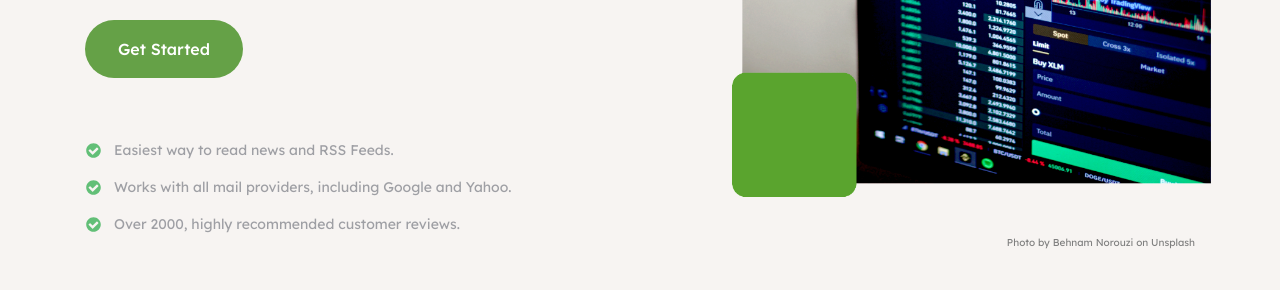
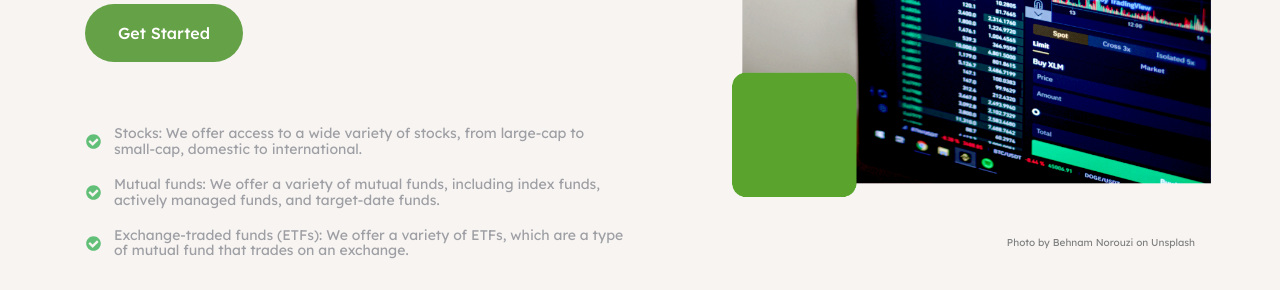
Before and after one commit to vinkarn/site, a plain HTML site: page index.html in a window 1280 px wide. Shown: the part 662-952 px from the top of the page. Drawn offline with Linux system fonts and the light colour scheme.

Commit message:
seo optmizations done

```diff
--- a/index.html
+++ b/index.html
@@ -6,6 +6,7 @@
     <meta name="viewport" content="width=device-width, initial-scale=1.0" />
     <meta name="keyword" content="growyoursaving, grow your saving,  " />
 	<meta name="title" content="Grow Your Saving" />
+  <link rel="stylesheet" href="https://cdnjs.cloudflare.com/ajax/libs/font-awesome/6.4.0/css/all.min.css" integrity="sha512-iecdLmaskl7CVkqkXNQ/ZH/XLlvWZOJyj7Yy7tcenmpD1ypASozpmT/E0iPtmFIB46ZmdtAc9eNBvH0H/ZpiBw==" crossorigin="anonymous" referrerpolicy="no-referrer" />
 	<meta property="og:title" content="Grow Your Saving | The best " />
 	<meta property="og:type" content="website" />
 	<meta property="og:image" content="media/logo.png" />
@@ -119,7 +120,7 @@
                       d="M384 384h177.106v90.782h2.532c24.64-44.194 84.958-90.782 174.842-90.782 186.946 0 221.52 116.376 221.52 267.734v308.266h-184.61v-273.278c0-65.184-1.334-149.026-96.028-149.026-96.148 0-110.82 70.986-110.82 144.292v278.012h-184.542v-576z"
                     ></path>
                     <path d="M64 384h192v576h-192v-576z"></path>
-                    <path
+                    Easiest                    <path
                       d="M256 224c0 53.019-42.981 96-96 96s-96-42.981-96-96c0-53.019 42.981-96 96-96s96 42.981 96 96z"
                     ></path></svg
                   ><svg viewBox="0 0 1024 1024" class="navbar-icon08">
@@ -169,7 +170,7 @@
                   </div>
                 </div>
                 <div class="home-features-container">
-                  <div class="home-feature">
+                  <div class="home-feature1">
                     <svg
                       viewBox="0 0 877.7142857142857 1024"
                       class="home-icon02"
@@ -179,23 +180,10 @@
                       ></path>
                     </svg>
                     <span class="home-text03">
-                      Easiest way to read news and RSS Feeds.
+                      Stocks: We offer access to a wide variety of stocks, from large-cap to small-cap, domestic to international.
                     </span>
                   </div>
                   <div class="home-feature1">
-                    <svg
-                      viewBox="0 0 877.7142857142857 1024"
-                      class="home-icon04"
-                    >
-                      <path
-                        d="M733.714 419.429c0-9.714-3.429-19.429-10.286-26.286l-52-51.429c-6.857-6.857-16-10.857-25.714-10.857s-18.857 4-25.714 10.857l-233.143 232.571-129.143-129.143c-6.857-6.857-16-10.857-25.714-10.857s-18.857 4-25.714 10.857l-52 51.429c-6.857 6.857-10.286 16.571-10.286 26.286s3.429 18.857 10.286 25.714l206.857 206.857c6.857 6.857 16.571 10.857 25.714 10.857 9.714 0 19.429-4 26.286-10.857l310.286-310.286c6.857-6.857 10.286-16 10.286-25.714zM877.714 512c0 242.286-196.571 438.857-438.857 438.857s-438.857-196.571-438.857-438.857 196.571-438.857 438.857-438.857 438.857 196.571 438.857 438.857z"
-                      ></path>
-                    </svg>
-                    <span class="home-text04">
-                      Works with all mail providers, including Google and Yahoo.
-                    </span>
-                  </div>
-                  <div class="home-feature2">
                     <svg
                       viewBox="0 0 877.7142857142857 1024"
                       class="home-icon06"
@@ -204,8 +192,22 @@
                         d="M733.714 419.429c0-9.714-3.429-19.429-10.286-26.286l-52-51.429c-6.857-6.857-16-10.857-25.714-10.857s-18.857 4-25.714 10.857l-233.143 232.571-129.143-129.143c-6.857-6.857-16-10.857-25.714-10.857s-18.857 4-25.714 10.857l-52 51.429c-6.857 6.857-10.286 16.571-10.286 26.286s3.429 18.857 10.286 25.714l206.857 206.857c6.857 6.857 16.571 10.857 25.714 10.857 9.714 0 19.429-4 26.286-10.857l310.286-310.286c6.857-6.857 10.286-16 10.286-25.714zM877.714 512c0 242.286-196.571 438.857-438.857 438.857s-438.857-196.571-438.857-438.857 196.571-438.857 438.857-438.857 438.857 196.571 438.857 438.857z"
                       ></path>
                     </svg>
-                    <span class="home-text05">
-                      Over 2000, highly recommended customer reviews.
+                    <span class="home-text03">
+                      Mutual funds: We offer a variety of mutual funds, including index funds, actively managed funds, and target-date funds.
+
+                    </span>
+                  </div>
+                  <div class="home-feature1">
+                    <svg
+                      viewBox="0 0 877.7142857142857 1024"
+                      class="home-icon06"
+                    >
+                      <path
+                        d="M733.714 419.429c0-9.714-3.429-19.429-10.286-26.286l-52-51.429c-6.857-6.857-16-10.857-25.714-10.857s-18.857 4-25.714 10.857l-233.143 232.571-129.143-129.143c-6.857-6.857-16-10.857-25.714-10.857s-18.857 4-25.714 10.857l-52 51.429c-6.857 6.857-10.286 16.571-10.286 26.286s3.429 18.857 10.286 25.714l206.857 206.857c6.857 6.857 16.571 10.857 25.714 10.857 9.714 0 19.429-4 26.286-10.857l310.286-310.286c6.857-6.857 10.286-16 10.286-25.714zM877.714 512c0 242.286-196.571 438.857-438.857 438.857s-438.857-196.571-438.857-438.857 196.571-438.857 438.857-438.857 438.857 196.571 438.857 438.857z"
+                      ></path>
+                    </svg>
+                    <span class="home-text03">
+                      Exchange-traded funds (ETFs): We offer a variety of ETFs, which are a type of mutual fund that trades on an exchange.
                     </span>
                   </div>
                 </div>
@@ -551,6 +553,8 @@
               <strong>Anmol Singh</strong>:
               <span class="copy-text">+91 87550-73748</span>
               <button class="copy-button">copy</button>
+               <i class="fa-solid fa-phone"></i>
+               <i class="fa-brands fa-whatsapp"></i>
             </div>
 
             <div>
--- a/style.css
+++ b/style.css
@@ -236,8 +236,8 @@
   }
 }
 
-.copy-button {
+/* .copy-button {
   background-color: var(--dl-color-backgrounds-primary);
   border-radius: 10%;
   padding: 2px;
-}
+} */
```
Also changed, not shown: media/favicon.ico.
